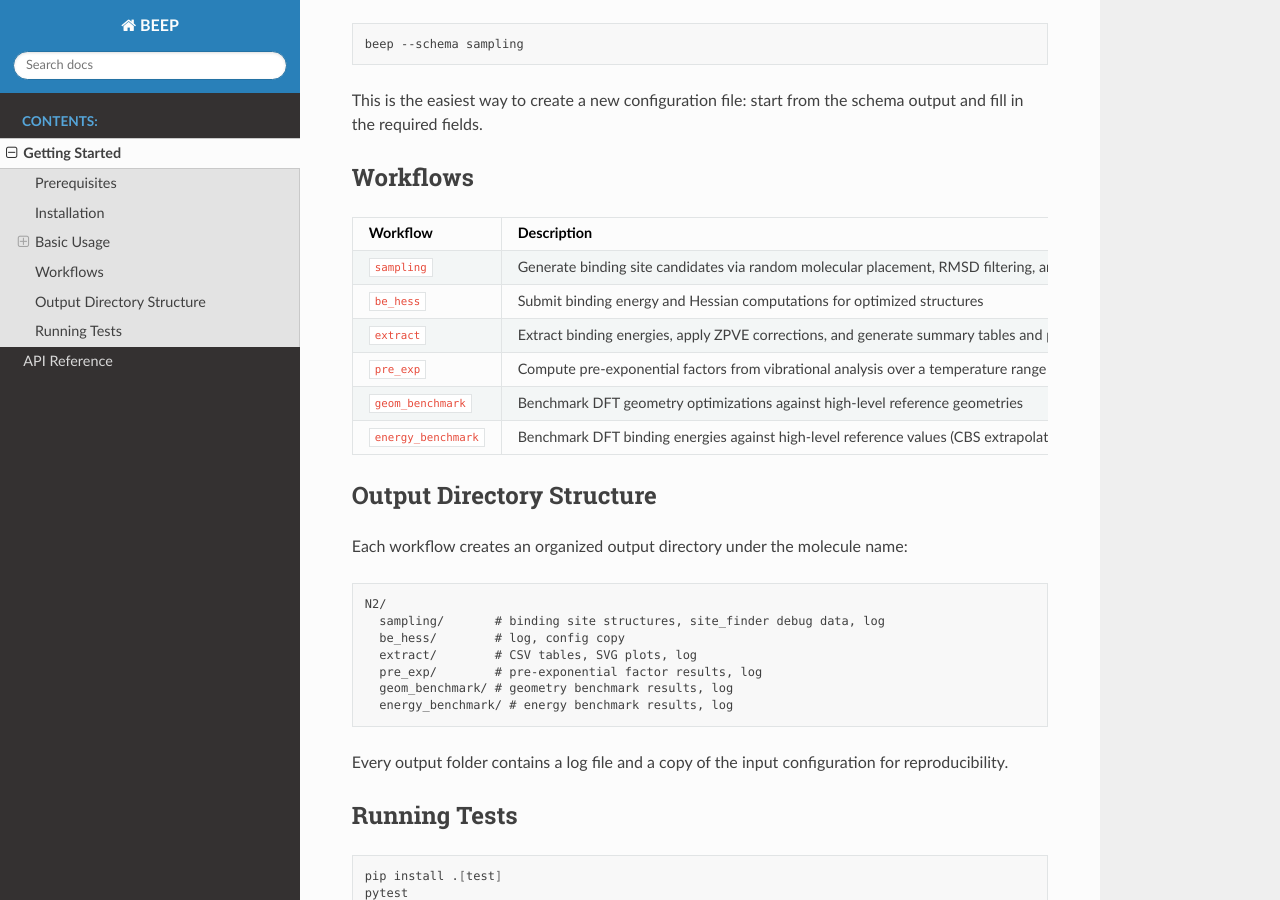
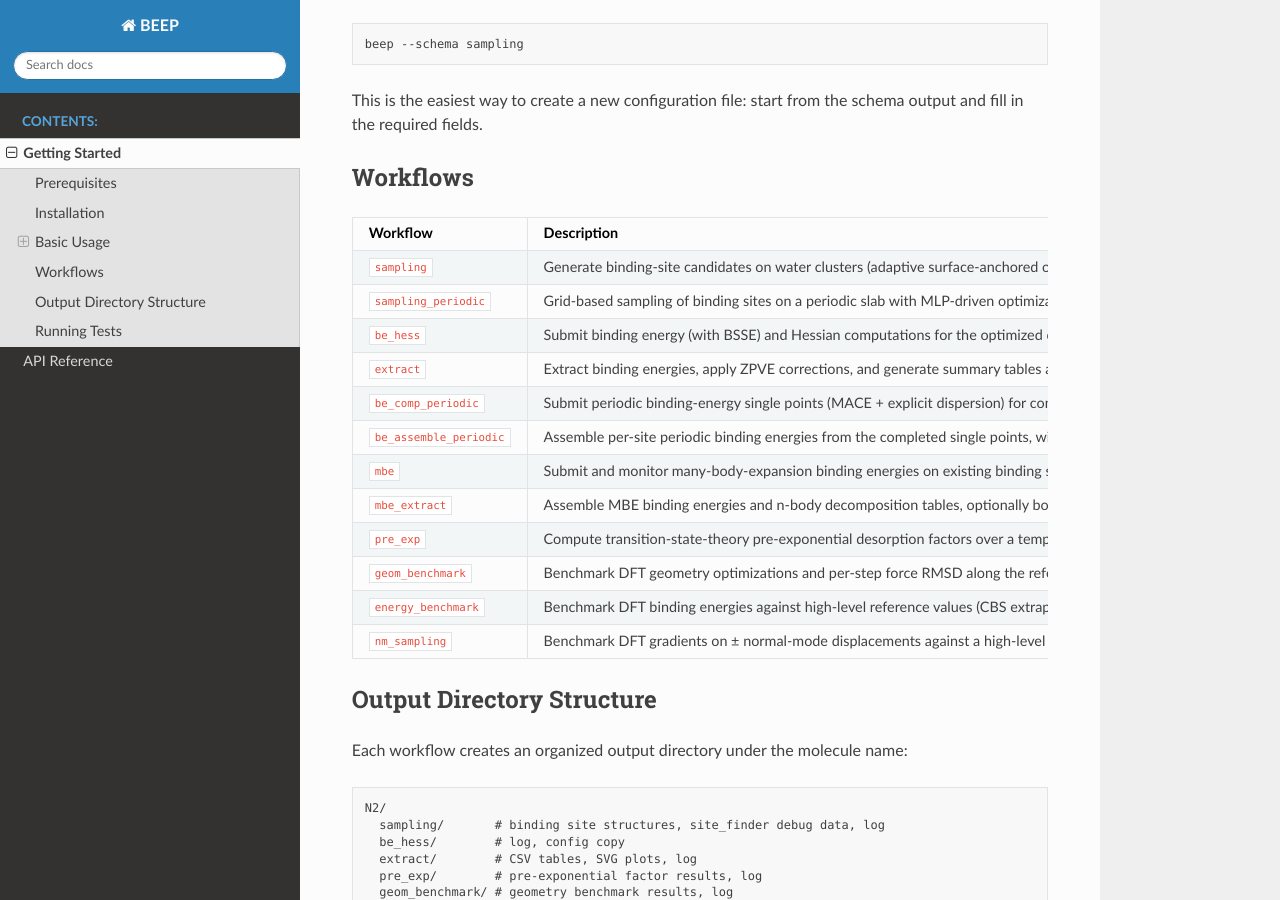
Before and after one commit to QCMM/beep, a Sphinx documentation site: the page built from docs/getting_started.rst, in a window 1280 px wide and 900 px high, scrolled down 1237 px. Built offline with Sphinx 7.4.7 and the Read the Docs theme 3.1.0, drawn with Linux system fonts in a browser that asks for light colours.

Commit message:
docs: list all twelve workflows in README, getting started, index and API reference; beep --workflows prints one line per workflow

```diff
--- a/docs/getting_started.rst
+++ b/docs/getting_started.rst
@@ -72,17 +72,29 @@ Workflows
    * - Workflow
      - Description
    * - ``sampling``
-     - Generate binding site candidates via random molecular placement, RMSD filtering, and geometry optimization
+     - Generate binding-site candidates on water clusters (adaptive surface-anchored or spherical placement), RMSD-filter them and refine the geometries
+   * - ``sampling_periodic``
+     - Grid-based sampling of binding sites on a periodic slab with MLP-driven optimizations and optional frozen layers
    * - ``be_hess``
-     - Submit binding energy and Hessian computations for optimized structures
+     - Submit binding energy (with BSSE) and Hessian computations for the optimized cluster structures
    * - ``extract``
      - Extract binding energies, apply ZPVE corrections, and generate summary tables and plots
+   * - ``be_comp_periodic``
+     - Submit periodic binding-energy single points (MACE + explicit dispersion) for complex, bare site and gas-phase adsorbate
+   * - ``be_assemble_periodic``
+     - Assemble per-site periodic binding energies from the completed single points, with optional ZPVE shift
+   * - ``mbe``
+     - Submit and monitor many-body-expansion binding energies on existing binding sites at a higher level of theory
+   * - ``mbe_extract``
+     - Assemble MBE binding energies and n-body decomposition tables, optionally borrowing a ZPVE correction from be_hess
    * - ``pre_exp``
-     - Compute pre-exponential factors from vibrational analysis over a temperature range
+     - Compute transition-state-theory pre-exponential desorption factors over a temperature range
    * - ``geom_benchmark``
-     - Benchmark DFT geometry optimizations against high-level reference geometries
+     - Benchmark DFT geometry optimizations and per-step force RMSD along the reference trajectory against high-level reference data
    * - ``energy_benchmark``
-     - Benchmark DFT binding energies against high-level reference values (CBS extrapolation)
+     - Benchmark DFT binding energies against high-level reference values (CBS extrapolation), with optional gCP correction
+   * - ``nm_sampling``
+     - Benchmark DFT gradients on ± normal-mode displacements against a high-level (CCSD(T)) reference, with per-band force-RMSE ranking
 
 Output Directory Structure
 --------------------------
```
Also changed, not shown: README.md (+17 -6 lines), docs/api.rst (+52 -0 lines), docs/index.rst (+4 -3 lines), 1 other file.
